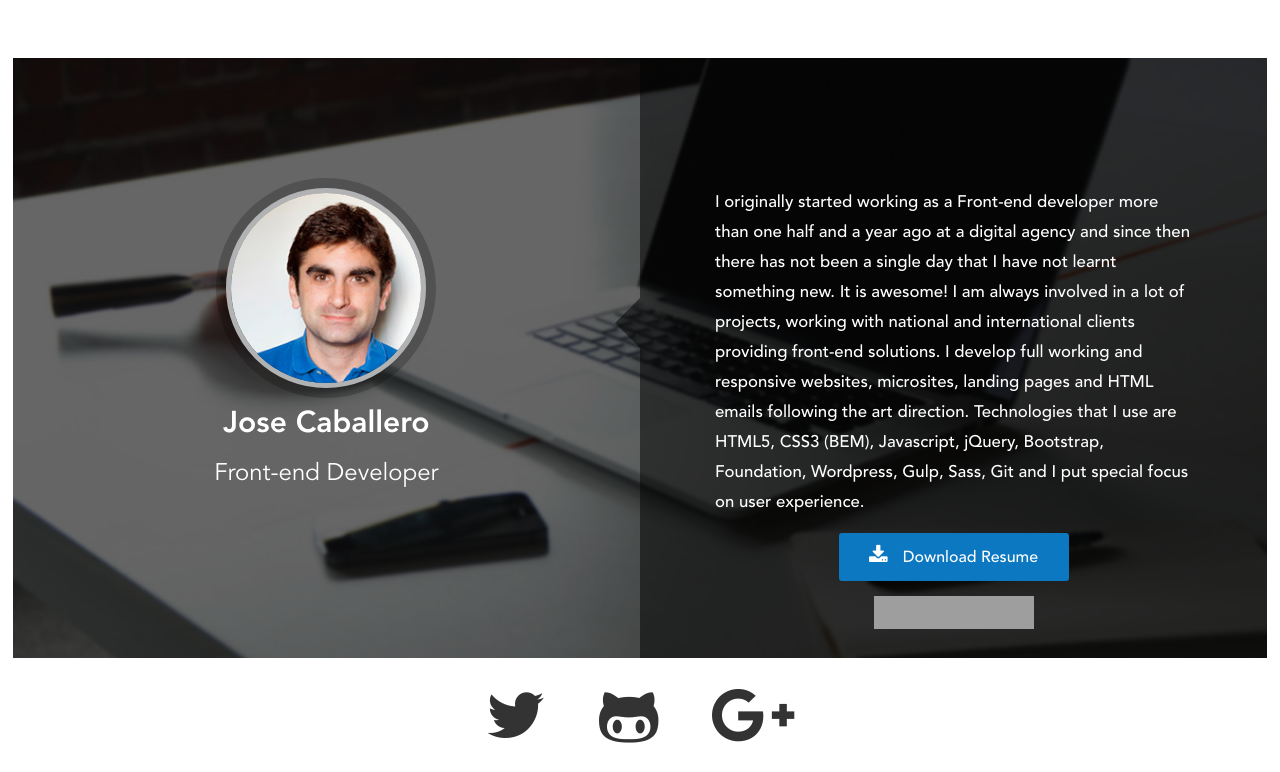
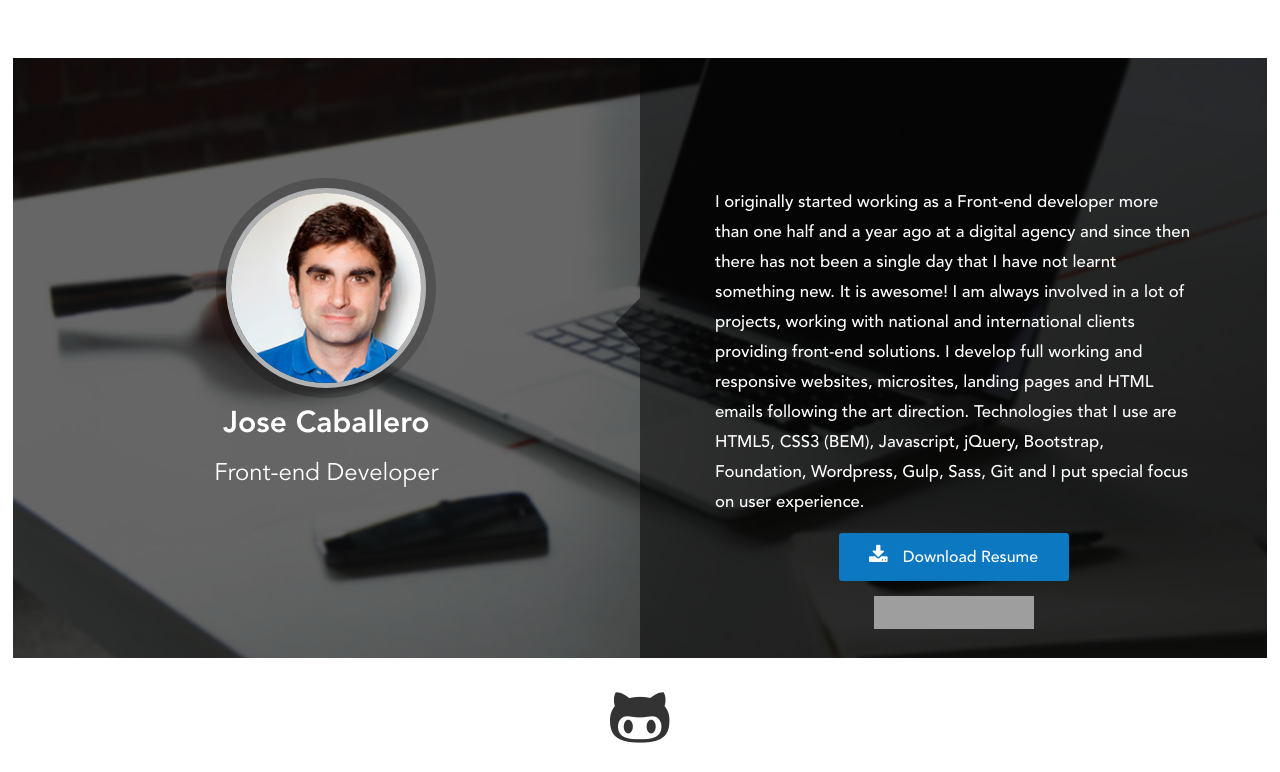
Before and after one commit to josecaballero/josecaballero.github.io, a plain HTML site: page index.html in a window 1280 px wide. Shown: the part 3584-4356 px from the top of the page. Drawn offline with nearby package versions, Linux system fonts and the light colour scheme; grey boxes are pictures that could not be loaded.

Commit message:
quitar twitter & google icon del footer

```diff
--- a/index.html
+++ b/index.html
@@ -230,9 +230,7 @@
 
       <footer>
         <div class="container-fluid text-center">
-         <a target="_blank" href="https://twitter.com/jlcab8"><i class="fa fa-twitter hvr-icon-fade wow rollIn" aria-hidden="true"></i></a>
          <a target="_blank" href="https://github.com/josecaballero"><i class="fa fa-github-alt hvr-icon-fade wow rollIn" aria-hidden="true"></i></a>
-         <a target="_blank" href="https://google.com/+JoseCaballeroFrontend"><i class="fa fa-google-plus hvr-icon-fade wow rollIn" aria-hidden="true"></i></a>
        </div>
      </footer itemscope itemtype="http://schema.org/WPFooter">
 
```
